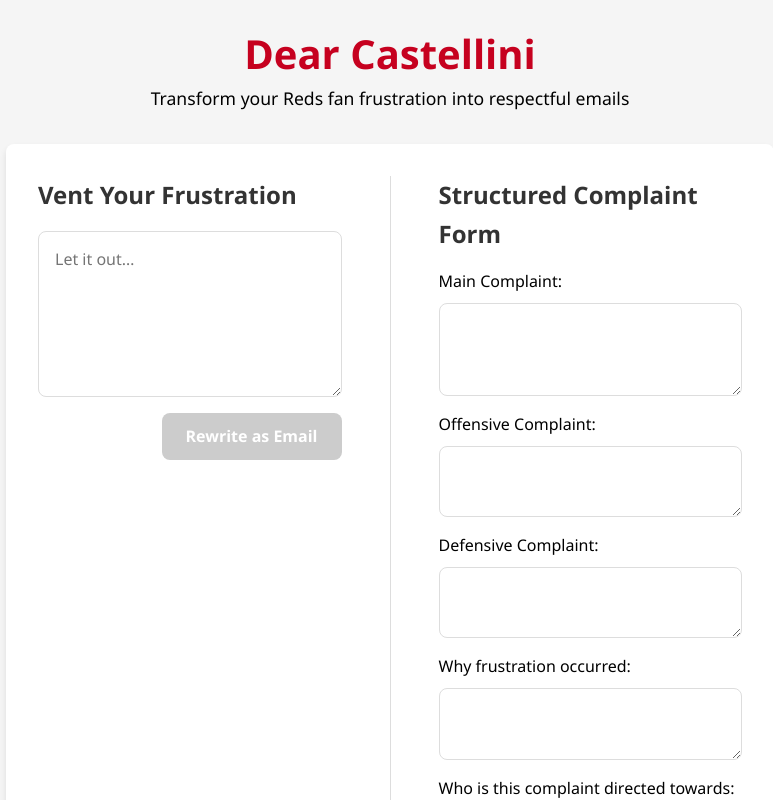
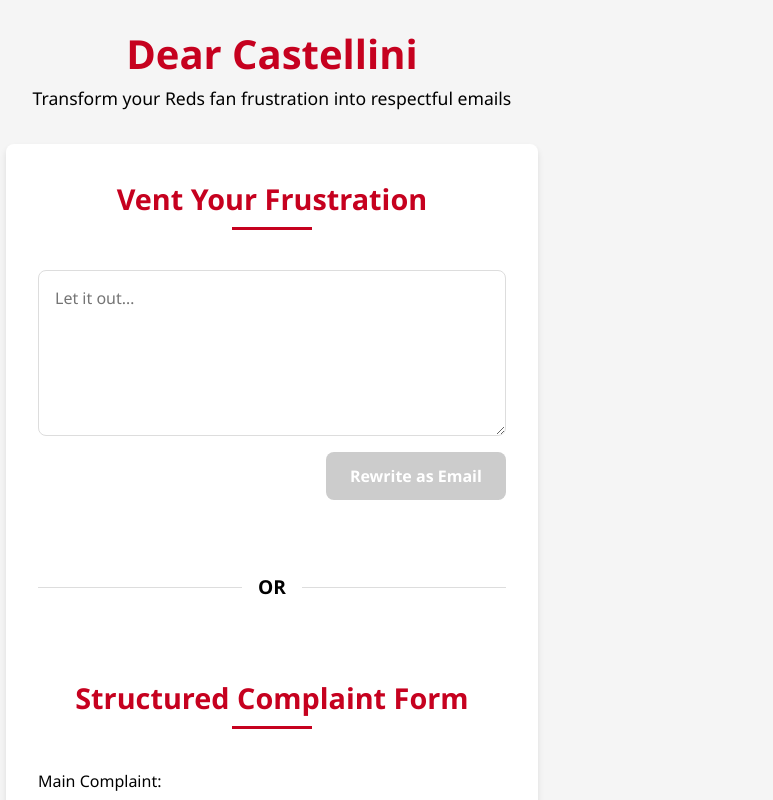
Before and after one commit to apreda/reds, a React (Vite) app: page / in a window 1280 px wide. Shown: the top 800 px of the page, without its empty margins (10-783 px from the left). Built offline with nearby package versions, Linux system fonts and the light colour scheme.

Commit message:
Change layout to vertical flow with OR divider between input options

```diff
--- a/src/App.css
+++ b/src/App.css
@@ -56,22 +56,37 @@
   margin-bottom: 2rem;
 }
 
-/* Side-by-side Layout */
-.input-options {
+/* Vertical Layout */
+.input-options-vertical {
   display: flex;
-  gap: 2rem;
+  flex-direction: column;
+  gap: 2.5rem;
 }
 
 .free-form-option,
 .structured-option {
-  flex: 1;
-  min-width: 0; /* Prevent flex items from overflowing */
+  width: 100%;
 }
 
-.divider {
-  width: 1px;
+.option-divider {
+  display: flex;
+  align-items: center;
+  justify-content: center;
+  padding: 1rem 0;
+  margin: 1rem 0;
+}
+
+.divider-line {
+  flex-grow: 1;
+  height: 1px;
   background-color: #ddd;
-  margin: 0 1rem;
+}
+
+.divider-text {
+  padding: 0 1rem;
+  font-weight: bold;
+  color: var(--secondary-color);
+  font-size: 1.2rem;
 }
 
 /* Structured Form Component */
@@ -124,6 +139,27 @@
   padding: 1rem 0;
   color: #666;
   font-size: 0.9rem;
+}
+
+/* Section Titles */
+.section-title {
+  text-align: center;
+  color: var(--primary-color);
+  margin-bottom: 1.5rem;
+  font-size: 1.8rem;
+  position: relative;
+  padding-bottom: 0.5rem;
+}
+
+.section-title::after {
+  content: '';
+  position: absolute;
+  bottom: 0;
+  left: 50%;
+  transform: translateX(-50%);
+  width: 80px;
+  height: 3px;
+  background-color: var(--primary-color);
 }
 
 /* ChatBox Component */
@@ -261,18 +297,7 @@
   }
 }
 
-@media (max-width: 768px) {
-  .input-options {
-    flex-direction: column;
-    gap: 2rem;
-  }
 
-  .divider {
-    width: 100%;
-    height: 1px;
-    margin: 0;
-  }
-}
 
 @media (max-width: 600px) {
   main {
--- a/src/App.jsx
+++ b/src/App.jsx
@@ -32,11 +32,17 @@
 
       <main>
         {step === 'rant' && (
-          <div className="input-options">
+          <div className="input-options-vertical">
             <div className="free-form-option">
               <ChatBox onComplete={handleRantComplete} />
             </div>
-            <div className="divider"></div>
+
+            <div className="option-divider">
+              <span className="divider-line"></span>
+              <span className="divider-text">OR</span>
+              <span className="divider-line"></span>
+            </div>
+
             <div className="structured-option">
               <StructuredForm onComplete={handleRantComplete} />
             </div>
--- a/src/components/ChatBox.jsx
+++ b/src/components/ChatBox.jsx
@@ -18,7 +18,7 @@
 
   return (
     <div className="chat-box">
-      <h2>Vent Your Frustration</h2>
+      <h2 className="section-title">Vent Your Frustration</h2>
       <textarea
         placeholder="Let it out…"
         value={rant}
--- a/src/components/StructuredForm.jsx
+++ b/src/components/StructuredForm.jsx
@@ -62,7 +62,7 @@
 
   return (
     <div className="structured-form">
-      <h2>Structured Complaint Form</h2>
+      <h2 className="section-title">Structured Complaint Form</h2>
 
       <div className="form-field">
         <label htmlFor="mainComplaint">Main Complaint:</label>
```
Also changed, not shown: 1 other file (tests, documents, lock files or other folders).
